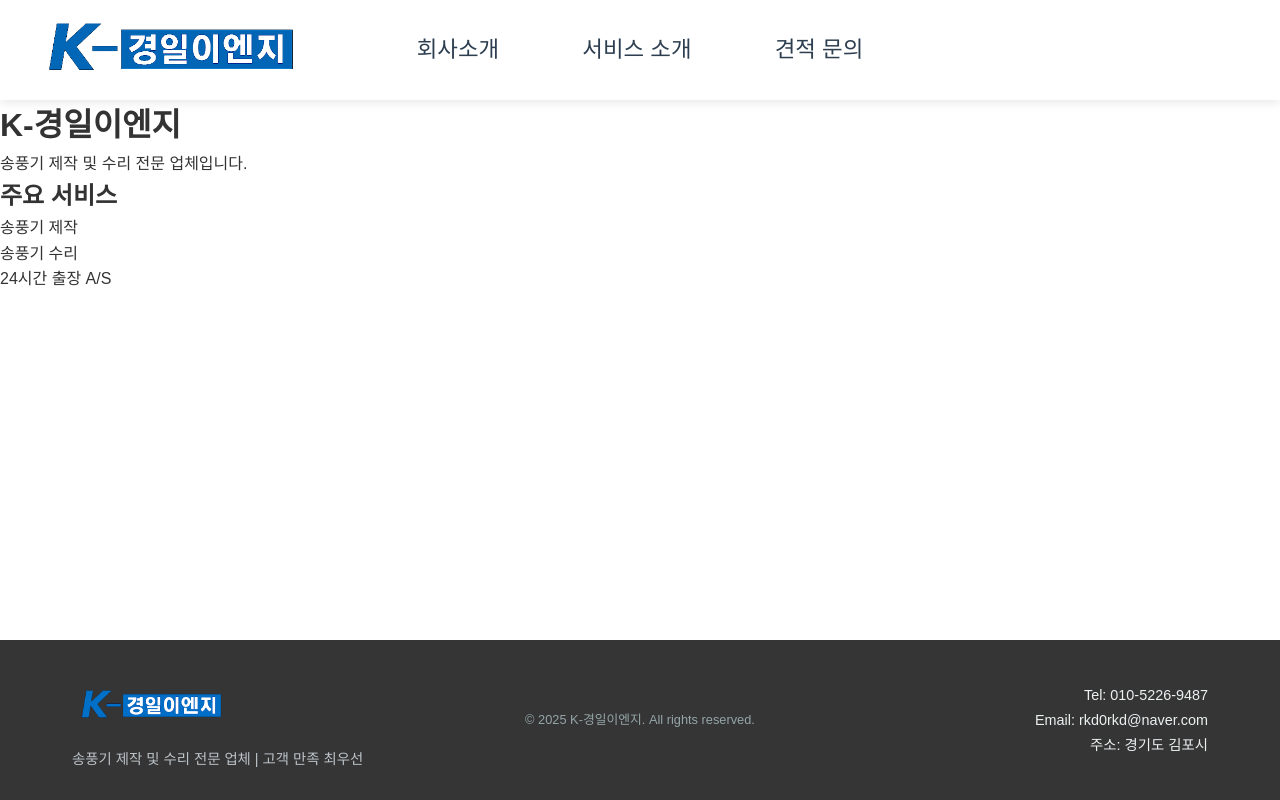
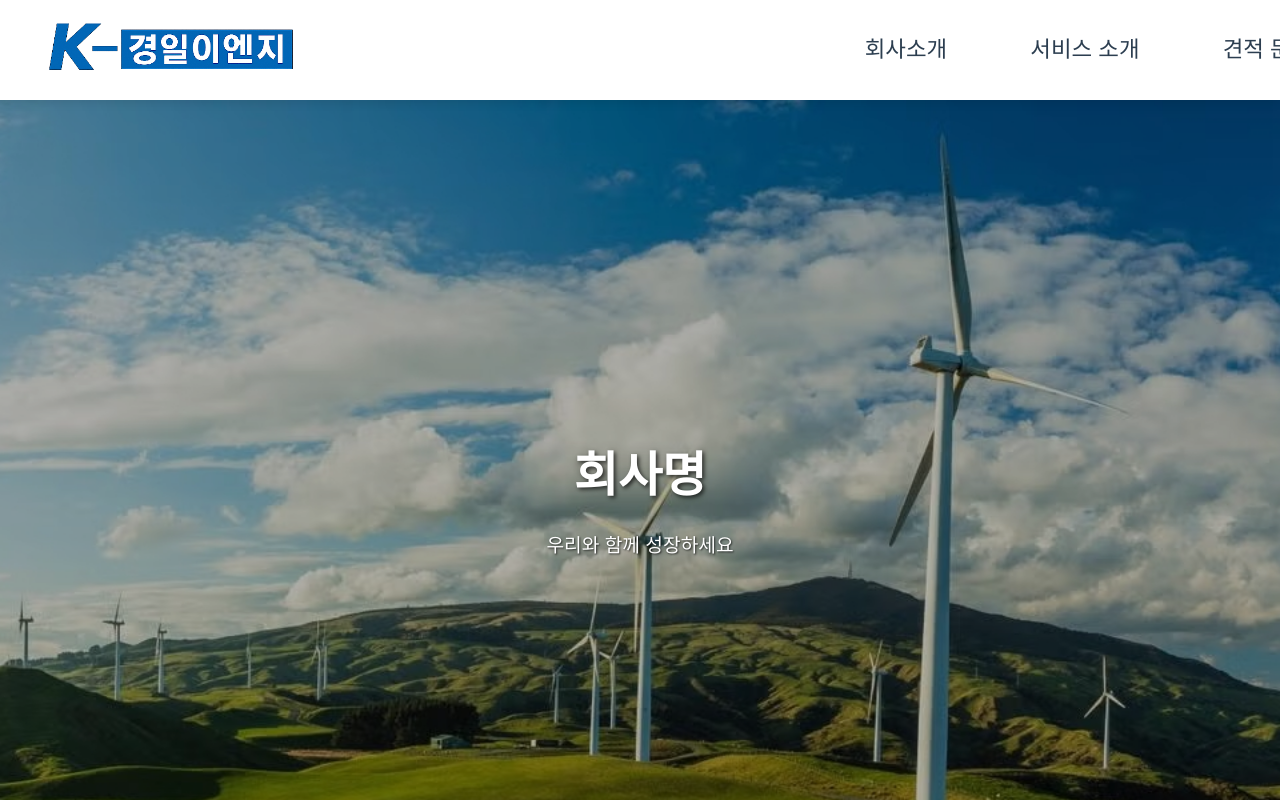
Before and after one commit to ksp0814/FAN-FE, a React (Create React App) app: page / in a window 1280 px wide. Shown: the top 800 px of the page. Built offline with nearby package versions, Linux system fonts and the light colour scheme.

Commit message:
헤더 수정

```diff
--- a/src/components/Header/Header.css
+++ b/src/components/Header/Header.css
@@ -7,7 +7,7 @@
   left: 0;
   right: 0;
   z-index: 1000;
-  height: 100px;
+  height: clamp(70px, 10vw, 100px);
 }
 
 .header-container {
@@ -83,7 +83,7 @@
 /* 데스크톱 네비게이션 */
 .navigation {
   position: absolute;
-  left: 50%;
+  left: 85%;
   transform: translateX(-50%);
   display: flex;
 }
--- /dev/null
+++ b/src/pages/Home.css
@@ -0,0 +1,52 @@
+/* 기본 히어로 스타일 (위와 동일) */
+.hero {
+  width: 100%;
+  height: 100vh;
+  position: relative;
+  overflow: hidden;
+  display: flex;
+  align-items: center;
+  justify-content: center;
+}
+
+.hero-image {
+  width: 100%;
+  height: 100%;
+  object-fit: cover;
+  object-position: center;
+  display: block;
+}
+
+/* 텍스트 오버레이 */
+.hero-content {
+  position: absolute;
+  top: 50%;
+  left: 50%;
+  transform: translate(-50%, -50%);
+  text-align: center;
+  color: white;
+  z-index: 2;
+}
+
+.hero-content h1 {
+  font-size: 3rem;
+  margin-bottom: 1rem;
+  text-shadow: 2px 2px 4px rgba(0, 0, 0, 0.7);
+}
+
+.hero-content p {
+  font-size: 1.2rem;
+  text-shadow: 1px 1px 2px rgba(0, 0, 0, 0.7);
+}
+
+/* 이미지 위에 어두운 오버레이 (텍스트 가독성 향상) */
+.hero::before {
+  content: '';
+  position: absolute;
+  top: 0;
+  left: 0;
+  width: 100%;
+  height: 100%;
+  background: rgba(0, 0, 0, 0.3);
+  z-index: 1;
+}
--- a/src/pages/Home.js
+++ b/src/pages/Home.js
@@ -1,21 +1,21 @@
 import React from 'react';
+import HeroImg from '../assets/hero2.jpg';
+import './Home.css';
+
 
 const Home = () => {
   return (
-
     <div>
-      <h1>K-경일이엔지</h1>
-      <p>송풍기 제작 및 수리 전문 업체입니다.</p>
-      <div>
-        <h2>주요 서비스</h2>
-        <ul>
-          <li>송풍기 제작</li>
-          <li>송풍기 수리</li>
-          <li>24시간 출장 A/S</li>
-        </ul>
+      <div className='hero'>
+        <img src={HeroImg} alt="히어로 이미지" className='hero-image' />
+        <div className='hero-content'>
+          <h1>회사명</h1>
+          <p>우리와 함께 성장하세요</p>
+        </div>
       </div>
     </div>
   );
 };
 
+
 export default Home;
```
Also changed, not shown: src/assets/hero.jpg (added), src/assets/hero2.jpg (added).
